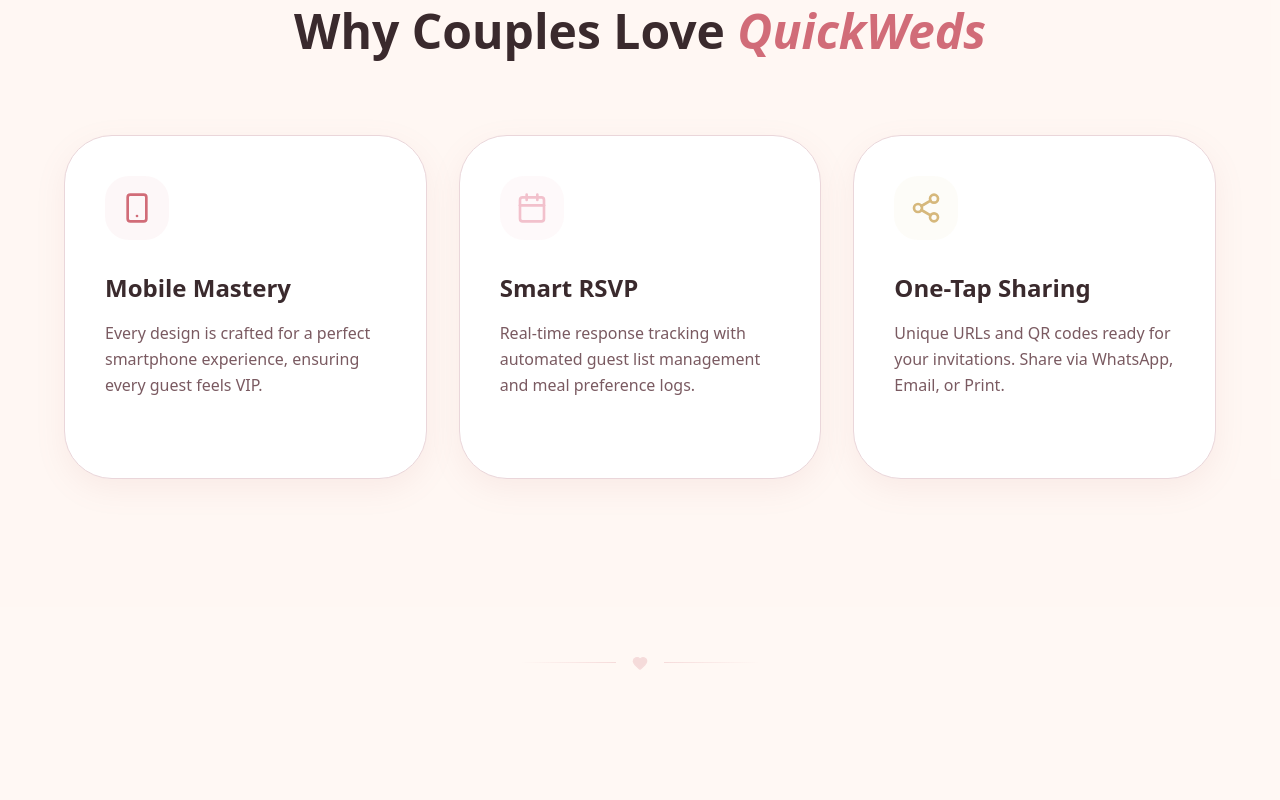
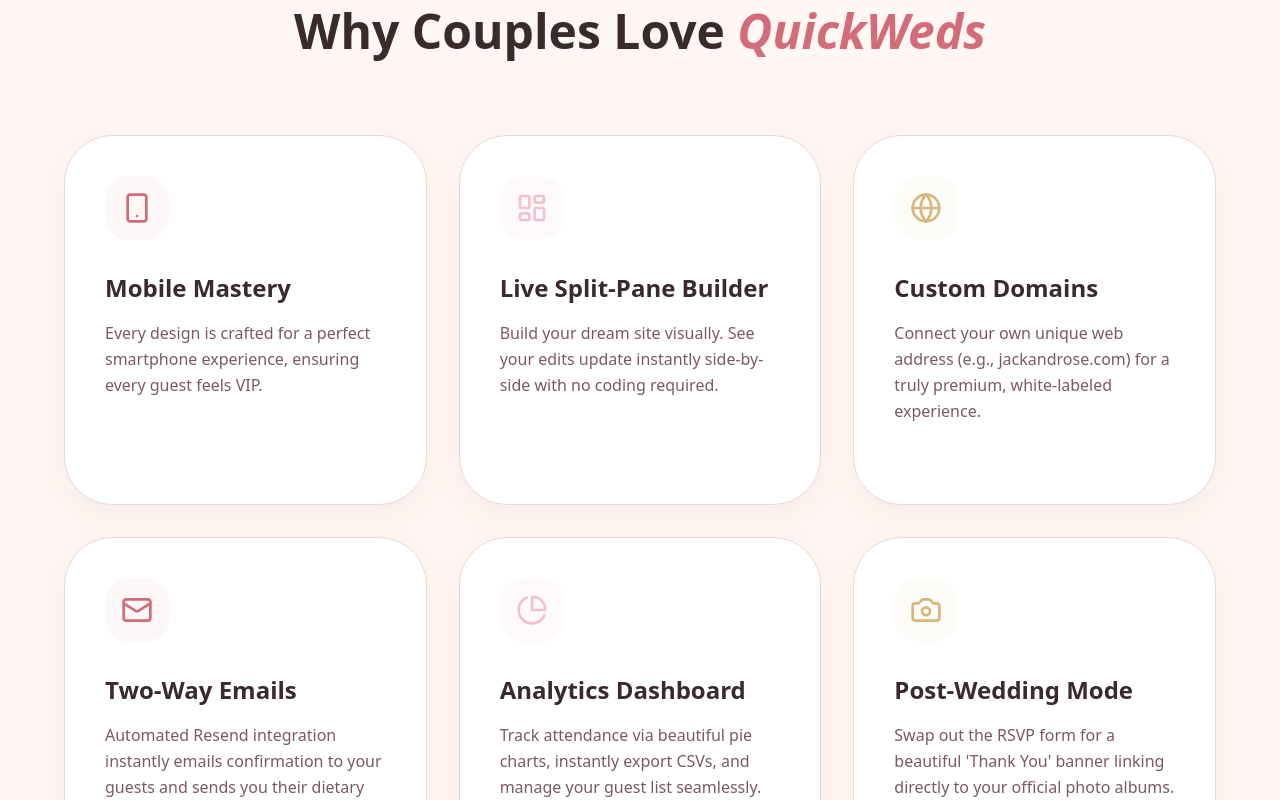
Before and after one commit to romiejaysenpai/quickweds, a Next.js app: page / in a window 1280 px wide. Shown: the part 1300-2100 px from the top of the page. Built offline with nearby package versions, Linux system fonts and the light colour scheme; no server answers; a web font is replaced by a local one.

Commit message:
feat(marketing): update landing page to reflect new features

```diff
--- a/src/app/page.tsx
+++ b/src/app/page.tsx
@@ -2,7 +2,7 @@
 
 import { useState } from 'react';
 import Link from 'next/link';
-import { Heart, Sparkles, Smartphone, Share2, Calendar, ArrowRight, Play, CheckCircle2, Star, Zap, Instagram, Twitter, Facebook, ChevronDown, Plus, Minus, MessageCircle } from 'lucide-react';
+import { Heart, Sparkles, Smartphone, Share2, Calendar, ArrowRight, Play, CheckCircle2, Star, Zap, Instagram, Twitter, Facebook, ChevronDown, Plus, Minus, MessageCircle, Globe, Mail, PieChart, LayoutDashboard, Camera } from 'lucide-react';
 import ExamplesSection from '@/components/ExamplesSection';
 import TemplatesSection from '@/components/TemplatesSection';
 import PhoneMockupSection from '@/components/PhoneMockupSection';
@@ -20,7 +20,7 @@
   },
   {
     question: "Is the RSVP system automated?",
-    answer: "Absolutely. All guest responses are tracked in real-time. You'll get instant notifications, and you can export your guest list with meal preferences at any time."
+    answer: "Absolutely. All guest responses are tracked in real-time on your dashboard analytics. Our integration with Resend automatically fires a confirmation email to your guests, and an instant notification to you with their dietary specifics."
   },
   {
     question: "Can I upload high-quality videos?",
@@ -29,6 +29,10 @@
   {
     question: "Are the templates mobile-friendly?",
     answer: "Every single one of our 25+ templates is designed with a mobile-first approach. They look and function perfectly on iPhones, Androids, and tablets."
+  },
+  {
+    question: "What happens after the wedding?",
+    answer: "Activate 'Thank You Mode' to hide the RSVP form and swap it out for a heartfelt thank-you message and a link to your official photo gallery for all guests to relive the memories."
   }
 ];
 
@@ -38,7 +42,7 @@
     price: "$0",
     period: "/ Event",
     desc: "Experience the magic of QuickWeds with no commitment. Perfect for exploring our platform and starting your journey.",
-    features: ["3 Basic Templates", "10 Basic Fonts", "RSVP Tracking", "12 Gallery Photos", "Video Overlays (<50MB)"],
+    features: ["3 Basic Templates", "RSVP Form & Analytics", "Interactive Timeline", "12 Gallery Photos", "Automated OG SEO Tags"],
     cta: "Start for Free",
     href: "/builder",
     popular: false
@@ -48,7 +52,7 @@
     price: "$14.99",
     period: "/ Year",
     desc: "Our most loved plan. Unlock the full potential of your wedding website with every premium feature included. Limited time offer for couples who want perfection.",
-    features: ["All 45+ Premium Fonts & Monograms", "Full Access to 25+ Designer Templates", "Unlimited High-Res Gallery & Video Uploads", "Custom Domain Mapping Support", "Priority 24/7 Support & No Watermark"],
+    features: ["All 25+ Designer Templates", "Custom Domain Connect (e.g. yourname.com)", "Two-Way Email Automations", "CSV Guest List Export & Editing", "Post-Wedding 'Thank You' Mode"],
     cta: "GET 1-Year Access for Only $14.99 Now",
     href: "/builder",
     popular: true
@@ -303,15 +307,33 @@
                   accent: "bg-primary/5"
                 },
                 {
-                  icon: <Calendar className="w-8 h-8 text-secondary" />,
-                  title: "Smart RSVP",
-                  desc: "Real-time response tracking with automated guest list management and meal preference logs.",
+                  icon: <LayoutDashboard className="w-8 h-8 text-secondary" />,
+                  title: "Live Split-Pane Builder",
+                  desc: "Build your dream site visually. See your edits update instantly side-by-side with no coding required.",
                   accent: "bg-secondary/10"
                 },
                 {
-                  icon: <Share2 className="w-8 h-8 text-accent" />,
-                  title: "One-Tap Sharing",
-                  desc: "Unique URLs and QR codes ready for your invitations. Share via WhatsApp, Email, or Print.",
+                  icon: <Globe className="w-8 h-8 text-accent" />,
+                  title: "Custom Domains",
+                  desc: "Connect your own unique web address (e.g., jackandrose.com) for a truly premium, white-labeled experience.",
+                  accent: "bg-accent/5"
+                },
+                {
+                  icon: <Mail className="w-8 h-8 text-primary" />,
+                  title: "Two-Way Emails",
+                  desc: "Automated Resend integration instantly emails confirmation to your guests and sends you their dietary needs.",
+                  accent: "bg-primary/5"
+                },
+                {
+                  icon: <PieChart className="w-8 h-8 text-secondary" />,
+                  title: "Analytics Dashboard",
+                  desc: "Track attendance via beautiful pie charts, instantly export CSVs, and manage your guest list seamlessly.",
+                  accent: "bg-secondary/10"
+                },
+                {
+                  icon: <Camera className="w-8 h-8 text-accent" />,
+                  title: "Post-Wedding Mode",
+                  desc: "Swap out the RSVP form for a beautiful 'Thank You' banner linking directly to your official photo albums.",
                   accent: "bg-accent/5"
                 }
               ].map((feature, i) => (
```
